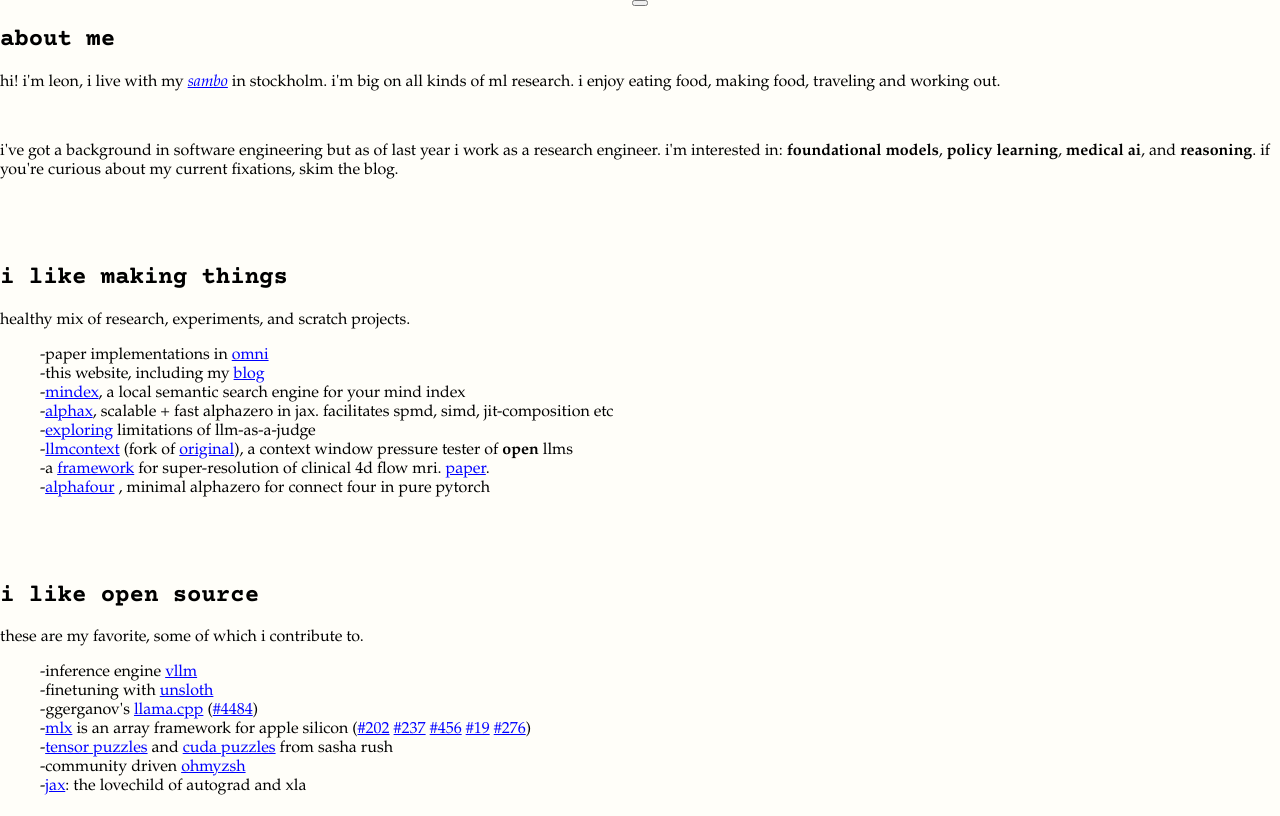
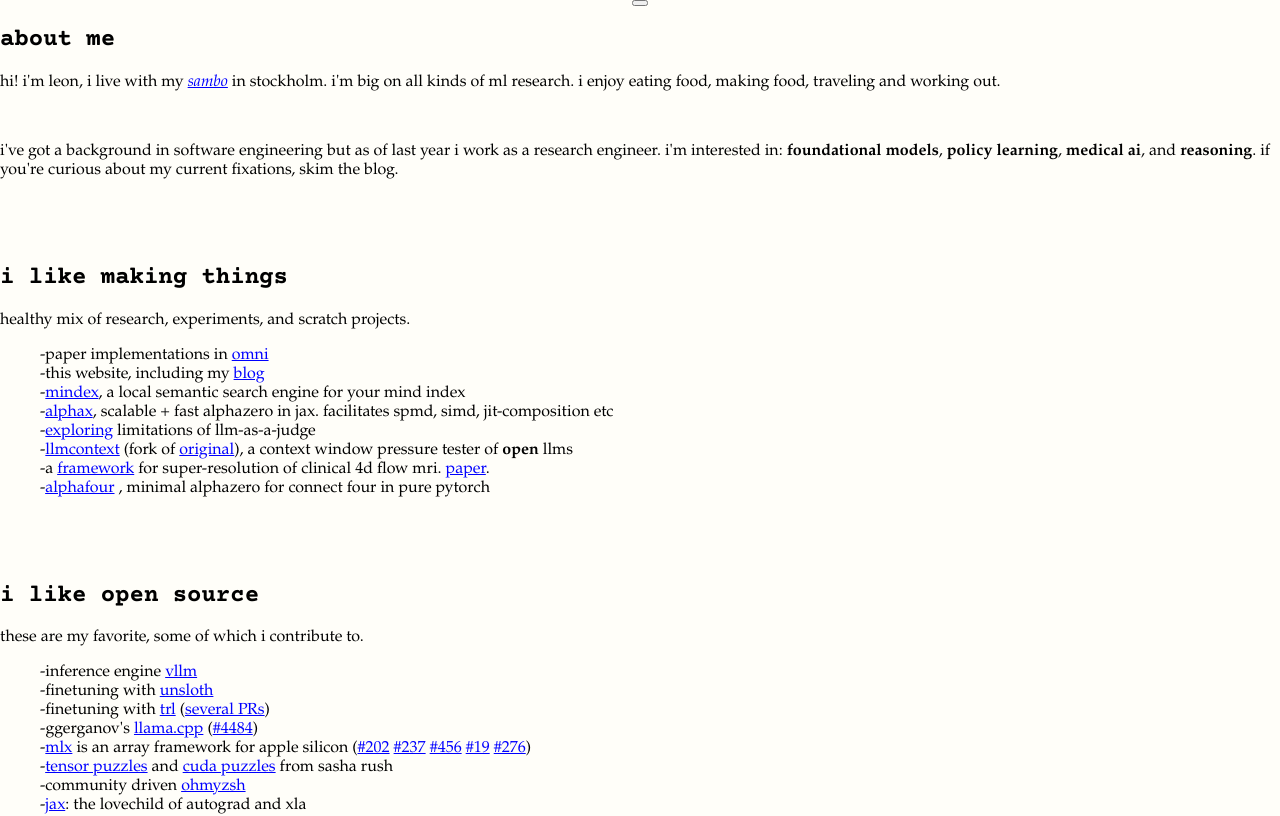
Before and after one commit to LeonEricsson/leonericsson.github.io, a Next.js app: page /about in a window 1280 px wide. Shown: the top 816 px of the page. Built offline with nearby package versions, Linux system fonts and the light colour scheme.

Commit message:
update about

```diff
--- a/components/AboutCard/index.js
+++ b/components/AboutCard/index.js
@@ -32,6 +32,7 @@
           <ul className="list-none ml-4 pt-2">
             <li className="before:content-['-'] before:pr-2">inference engine <a href="https://github.com/vllm-project/vllm" style={{ color: 'blue' }}>vllm</a> </li>
             <li className="before:content-['-'] before:pr-2">finetuning with <a href="https://github.com/unslothai/unsloth" style={{ color: 'blue' }}>unsloth</a> </li>
+            <li className="before:content-['-'] before:pr-2">finetuning with <a href="https://github.com/huggingface/trl" style={{ color: 'blue' }}>trl</a> (<a href="https://github.com/huggingface/trl/pulls?q=is%3Apr+author%3ALeonEricsson" style={{ color: 'blue' }}>several PRs</a>) </li>
             <li className="before:content-['-'] before:pr-2">ggerganov's <a href="https://github.com/ggerganov/llama.cpp" style={{ color: 'blue' }}>llama.cpp</a> (<a href="https://github.com/ggerganov/llama.cpp/pull/4484" style={{ color: 'blue' }}>#4484</a>)</li>
             <li className="before:content-['-'] before:pr-2"><a href="https://github.com/ml-explore/mlx" style={{ color: 'blue' }}>mlx</a> is an array framework for apple silicon (<a href="https://github.com/ml-explore/mlx-examples/pull/202" style={{ color: 'blue' }}>#202</a> <a href="https://github.com/ml-explore/mlx-examples/pull/237" style={{ color: 'blue' }}>#237</a> <a href="https://github.com/ml-explore/mlx/pull/456" style={{ color: 'blue' }}>#456</a> <a href="https://github.com/ml-explore/mlx-examples/pull/19" style={{ color: 'blue' }}>#19</a> <a href="https://github.com/ml-explore/mlx-examples/pull/276" style={{ color: 'blue' }}>#276</a>) </li>
             <li className="before:content-['-'] before:pr-2"><a href="https://github.com/LeonEricsson/Tensor-Puzzles" style={{ color: 'blue' }}>tensor puzzles</a> and <a href="https://github.com/LeonEricsson/GPU-Puzzles" style={{ color: 'blue' }}>cuda puzzles</a> from sasha rush</li>
@@ -46,7 +47,6 @@
             <ul className="list-none ml-4 pt-2">
               <li className="before:content-['-'] before:pr-2">visual reasoning and visual spatial reasoning. non-text cot?</li>
               <li className="before:content-['-'] before:pr-2">long-form code generation benchmark.</li>
-
               <li className="before:content-['-'] before:pr-2">long-context multi-needle reasoning benchmark.</li>
             </ul>
           </p>
```
Also changed, not shown: blog/2025-04-26-conceptsoftransformers.md (+2 -0 lines).
